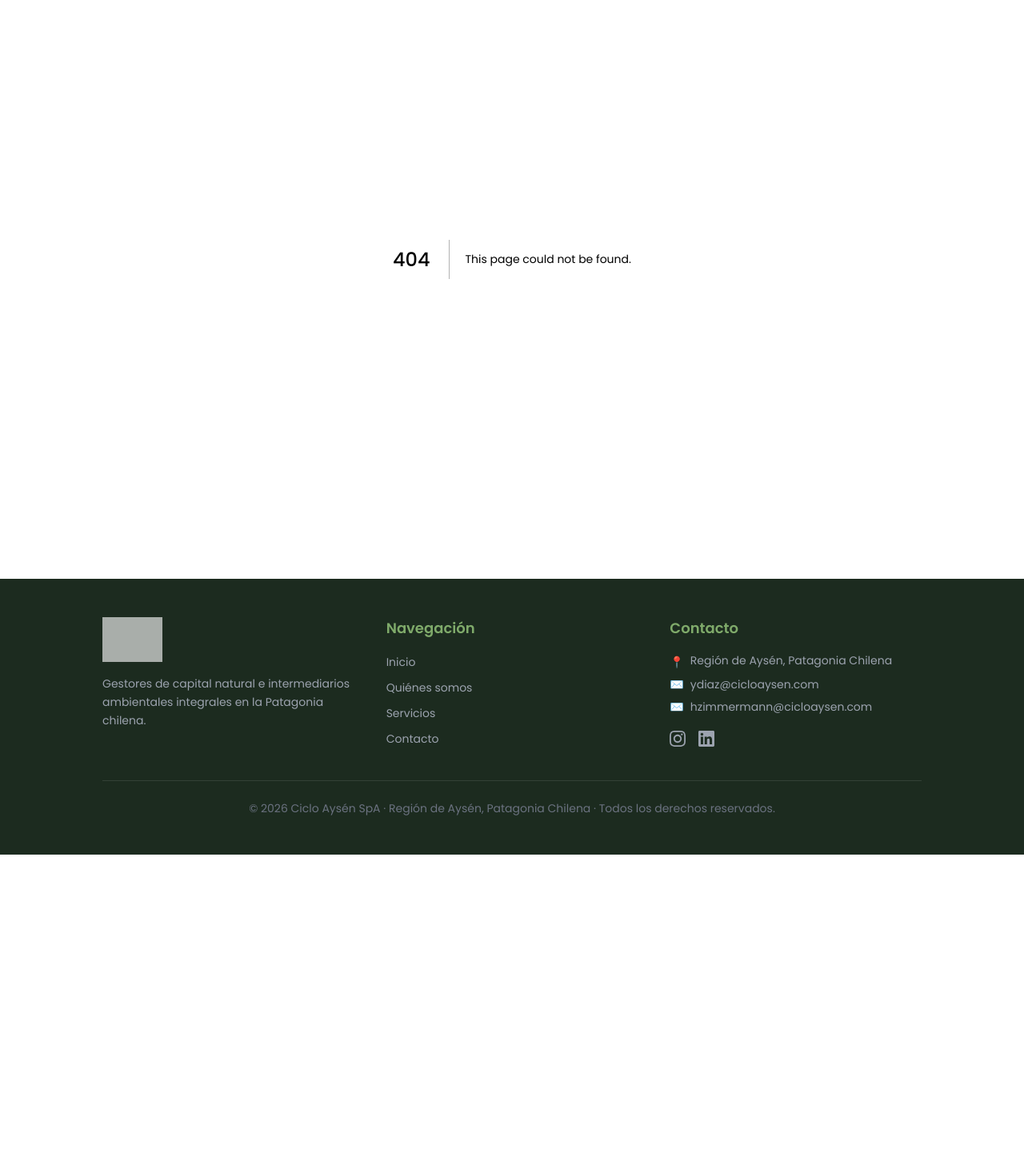
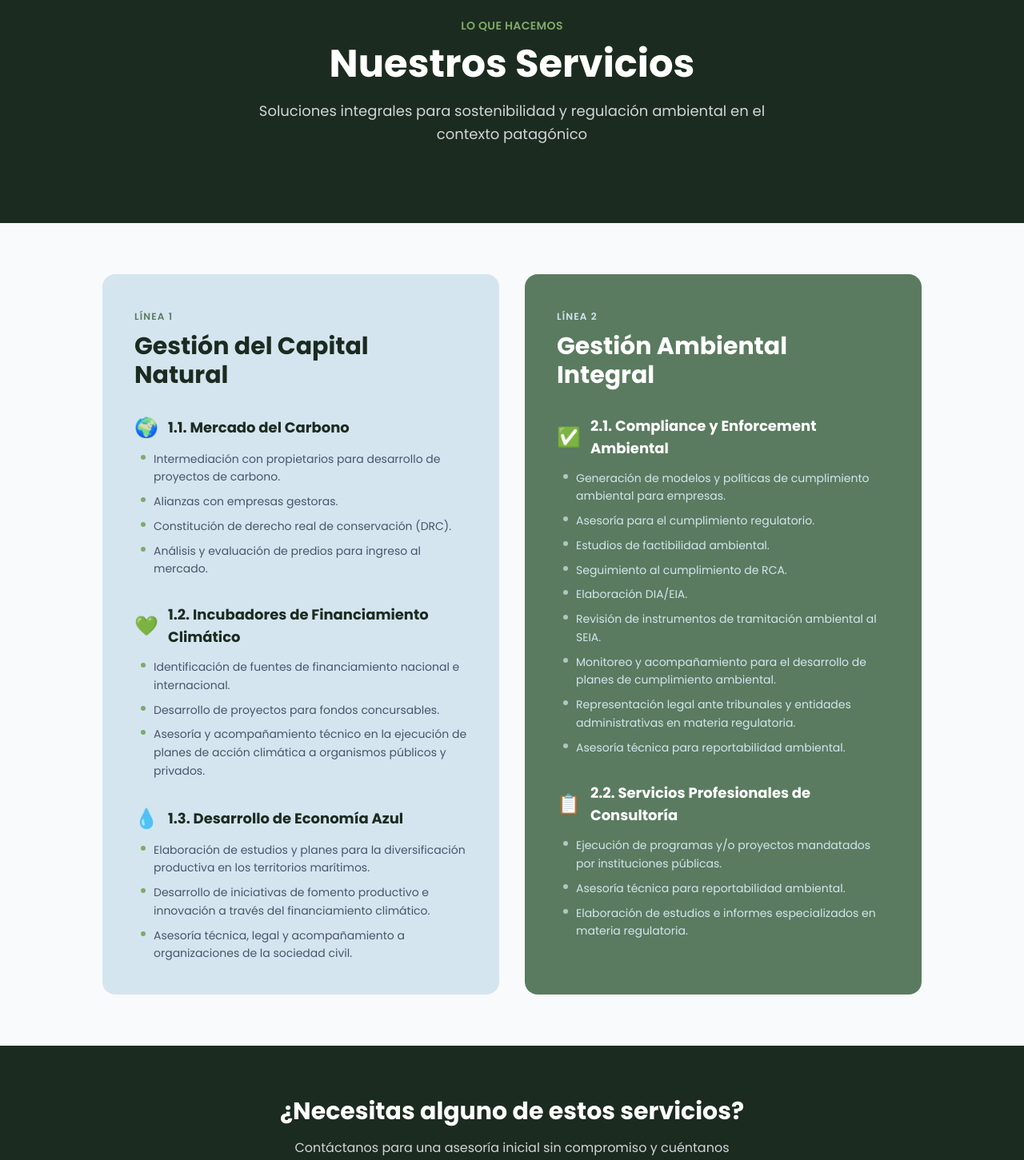
Before and after one commit to yoal-ciclo/cicloaysen-web, a Next.js app: page /services in a window 1280 px wide. Before the commit this address had no page. Shown: the part 140-1591 px from the top of the page at 80% size. Before the commit the page ends 1209 px from the top, so only its background shows below. Built offline with nearby package versions, Linux system fonts and the light colour scheme; grey boxes are pictures that could not be loaded.

Commit message:
PROMPT 5: Create Services page with two-column layout, icons, and detailed service listings

```diff
--- /dev/null
+++ b/app/services/page.tsx
@@ -0,0 +1,181 @@
+import type { Metadata } from 'next'
+import Link from 'next/link'
+
+export const metadata: Metadata = {
+  title: 'Servicios | Ciclo Aysén SpA',
+  description: 'Soluciones integrales para sostenibilidad y regulación ambiental en la Patagonia chilena. Gestión del capital natural y gestión ambiental integral.',
+}
+
+const line1 = {
+  label: 'Línea 1',
+  title: 'Gestión del Capital Natural',
+  services: [
+    {
+      icon: '🌍',
+      title: '1.1. Mercado del Carbono',
+      items: [
+        'Intermediación con propietarios para desarrollo de proyectos de carbono.',
+        'Alianzas con empresas gestoras.',
+        'Constitución de derecho real de conservación (DRC).',
+        'Análisis y evaluación de predios para ingreso al mercado.',
+      ],
+    },
+    {
+      icon: '💚',
+      title: '1.2. Incubadores de Financiamiento Climático',
+      items: [
+        'Identificación de fuentes de financiamiento nacional e internacional.',
+        'Desarrollo de proyectos para fondos concursables.',
+        'Asesoría y acompañamiento técnico en la ejecución de planes de acción climática a organismos públicos y privados.',
+      ],
+    },
+    {
+      icon: '💧',
+      title: '1.3. Desarrollo de Economía Azul',
+      items: [
+        'Elaboración de estudios y planes para la diversificación productiva en los territorios marítimos.',
+        'Desarrollo de iniciativas de fomento productivo e innovación a través del financiamiento climático.',
+        'Asesoría técnica, legal y acompañamiento a organizaciones de la sociedad civil.',
+      ],
+    },
+  ],
+}
+
+const line2 = {
+  label: 'Línea 2',
+  title: 'Gestión Ambiental Integral',
+  services: [
+    {
+      icon: '✅',
+      title: '2.1. Compliance y Enforcement Ambiental',
+      items: [
+        'Generación de modelos y políticas de cumplimiento ambiental para empresas.',
+        'Asesoría para el cumplimiento regulatorio.',
+        'Estudios de factibilidad ambiental.',
+        'Seguimiento al cumplimiento de RCA.',
+        'Elaboración DIA/EIA.',
+        'Revisión de instrumentos de tramitación ambiental al SEIA.',
+        'Monitoreo y acompañamiento para el desarrollo de planes de cumplimiento ambiental.',
+        'Representación legal ante tribunales y entidades administrativas en materia regulatoria.',
+        'Asesoría técnica para reportabilidad ambiental.',
+      ],
+    },
+    {
+      icon: '📋',
+      title: '2.2. Servicios Profesionales de Consultoría',
+      items: [
+        'Ejecución de programas y/o proyectos mandatados por instituciones públicas.',
+        'Asesoría técnica para reportabilidad ambiental.',
+        'Elaboración de estudios e informes especializados en materia regulatoria.',
+      ],
+    },
+  ],
+}
+
+export default function ServicesPage() {
+  return (
+    <div>
+      {/* Header */}
+      <section className="bg-[#1C2B1F] py-16 md:py-24 px-4 md:px-8 lg:px-16">
+        <div className="container-max mx-auto text-center">
+          <span className="text-[#7FAA6A] text-sm font-semibold uppercase tracking-wide">
+            Lo que hacemos
+          </span>
+          <h1 className="text-4xl md:text-5xl font-bold text-white mt-3 mb-5">
+            Nuestros Servicios
+          </h1>
+          <p className="text-gray-300 text-lg max-w-2xl mx-auto leading-relaxed">
+            Soluciones integrales para sostenibilidad y regulación ambiental en el contexto patagónico
+          </p>
+        </div>
+      </section>
+
+      {/* Dos columnas */}
+      <section className="section-padding bg-gray-50">
+        <div className="container-max mx-auto px-4 md:px-8 lg:px-16">
+          <div className="grid grid-cols-1 lg:grid-cols-2 gap-8">
+
+            {/* LÍNEA 1 — fondo light blue */}
+            <div className="bg-[#D4E5F0] rounded-2xl p-8 md:p-10">
+              <div className="mb-8">
+                <span className="text-xs font-semibold text-[#5A7B5F] uppercase tracking-widest">
+                  {line1.label}
+                </span>
+                <h2 className="text-2xl md:text-3xl font-bold text-[#1C2B1F] mt-2">
+                  {line1.title}
+                </h2>
+              </div>
+              <div className="space-y-8">
+                {line1.services.map((s) => (
+                  <div key={s.title}>
+                    <div className="flex items-center gap-3 mb-3">
+                      <span className="text-2xl">{s.icon}</span>
+                      <h3 className="font-bold text-[#1C2B1F] text-base md:text-lg">{s.title}</h3>
+                    </div>
+                    <ul className="space-y-2 pl-2">
+                      {s.items.map((item) => (
+                        <li key={item} className="flex items-start gap-2.5 text-sm text-[#4A5568] leading-relaxed">
+                          <span className="w-1.5 h-1.5 rounded-full bg-[#7FAA6A] shrink-0 mt-1.5" />
+                          {item}
+                        </li>
+                      ))}
+                    </ul>
+                  </div>
+                ))}
+              </div>
+            </div>
+
+            {/* LÍNEA 2 — fondo olive oscuro */}
+            <div className="bg-[#5A7B5F] rounded-2xl p-8 md:p-10">
+              <div className="mb-8">
+                <span className="text-xs font-semibold text-[#D4E5F0] uppercase tracking-widest">
+                  {line2.label}
+                </span>
+                <h2 className="text-2xl md:text-3xl font-bold text-white mt-2">
+                  {line2.title}
+                </h2>
+              </div>
+              <div className="space-y-8">
+                {line2.services.map((s) => (
+                  <div key={s.title}>
+                    <div className="flex items-center gap-3 mb-3">
+                      <span className="text-2xl">{s.icon}</span>
+                      <h3 className="font-bold text-white text-base md:text-lg">{s.title}</h3>
+                    </div>
+                    <ul className="space-y-2 pl-2">
+                      {s.items.map((item) => (
+                        <li key={item} className="flex items-start gap-2.5 text-sm text-[#D4E5F0] leading-relaxed">
+                          <span className="w-1.5 h-1.5 rounded-full bg-[#D4E5F0]/70 shrink-0 mt-1.5" />
+                          {item}
+                        </li>
+                      ))}
+                    </ul>
+                  </div>
+                ))}
+              </div>
+            </div>
+
+          </div>
+        </div>
+      </section>
+
+      {/* CTA */}
+      <section className="section-padding bg-[#1C2B1F] text-white text-center">
+        <div className="container-max mx-auto px-4 md:px-8 lg:px-16">
+          <h2 className="text-2xl md:text-3xl font-bold mb-4">
+            ¿Necesitas alguno de estos servicios?
+          </h2>
+          <p className="text-gray-300 mb-8 max-w-xl mx-auto">
+            Contáctanos para una asesoría inicial sin compromiso y cuéntanos sobre tu proyecto.
+          </p>
+          <Link
+            href="/contact"
+            className="inline-block bg-[#7FAA6A] text-white font-bold px-8 py-4 rounded-lg hover:bg-[#6a9558] transition-colors tracking-wide"
+          >
+            COTIZA CON NOSOTROS
+          </Link>
+        </div>
+      </section>
+    </div>
+  )
+}
--- a/components/Header.tsx
+++ b/components/Header.tsx
@@ -6,6 +6,7 @@ import { useState } from 'react'
 
 const navLinks = [
   { href: '/', label: 'Inicio' },
+  { href: '/services', label: 'Servicios' },
   { href: '/contact', label: 'Contacto' },
 ]
 
```
